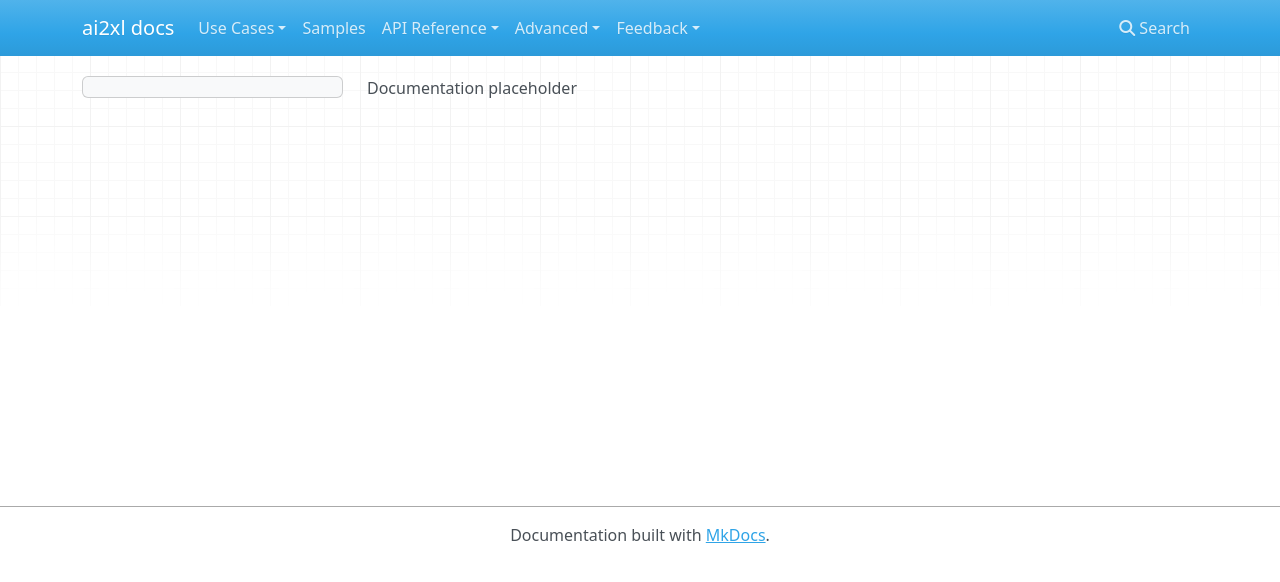
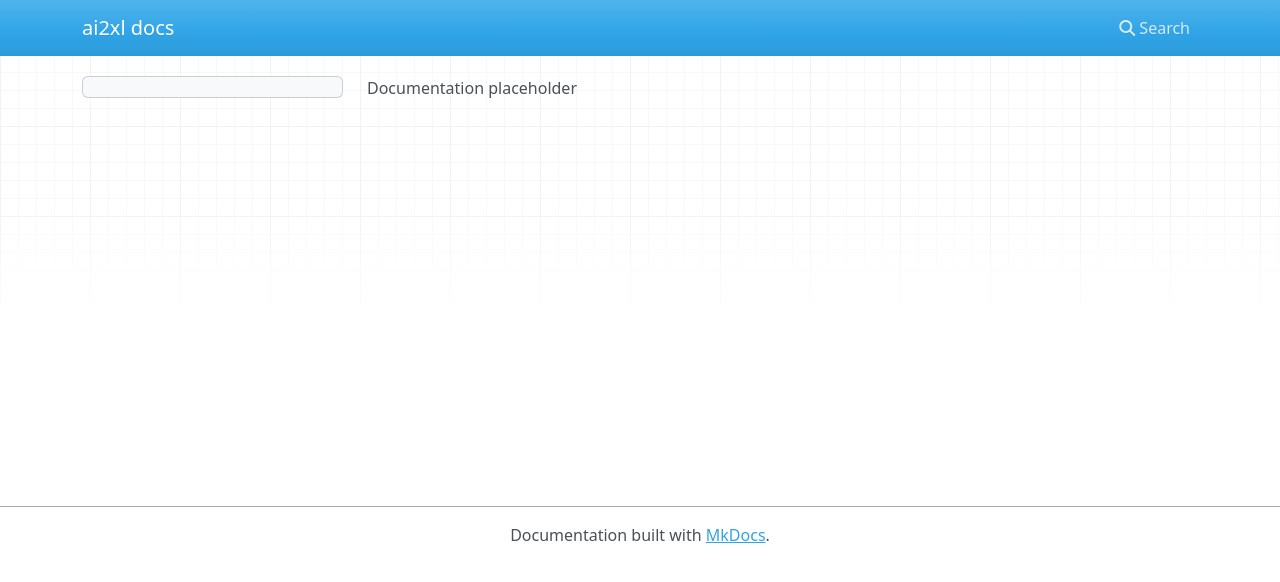
Before and after one commit to ai2xl/core, an MkDocs documentation site: the page built from docs/index.md, in a window 1280 px wide. Shown: the top 582 px of the page. Built offline with MkDocs 1.6.1, drawn with Linux system fonts in a browser that asks for light colours; nearby versions of some CDN libraries; part of the change alters nothing that is shown.

Commit message:
Update mkdocs.yml

```diff
--- a/mkdocs.yml
+++ b/mkdocs.yml
@@ -1,21 +1,4 @@
 site_name: ai2xl docs
 
 nav:
-- Use Cases:
-    - 'Data Preparation': '#data-preparation'
-    - 'Sharing ML Models': '#sharing-ml-models'
-- Samples: '#sample-notebooks'
-- API Reference:
-    - 'export_data( )': '#export_data'
-    - 'apply_changes( )': '#apply_changes'
-    - 'detect_changes( )': '#detect_changes'
-    - 'export_model( )': '#export_model'
-- Advanced:
-    - 'Production Data Pipelines': '#production-data-pipelines'
-    - 'DP file structure': '#dp-file-structure'
-    - 'Custom functions (UDFs)': '#custom-functions-udfs'
-- Feedback:
-    - 'Generic feedback': '#feedback'
-    - 'Report issue': '#report-issue'
-    - 'Request new feature': '#request-new-feature'
-    - 'Questions': '#questions'
+    - 'index.md'
```
